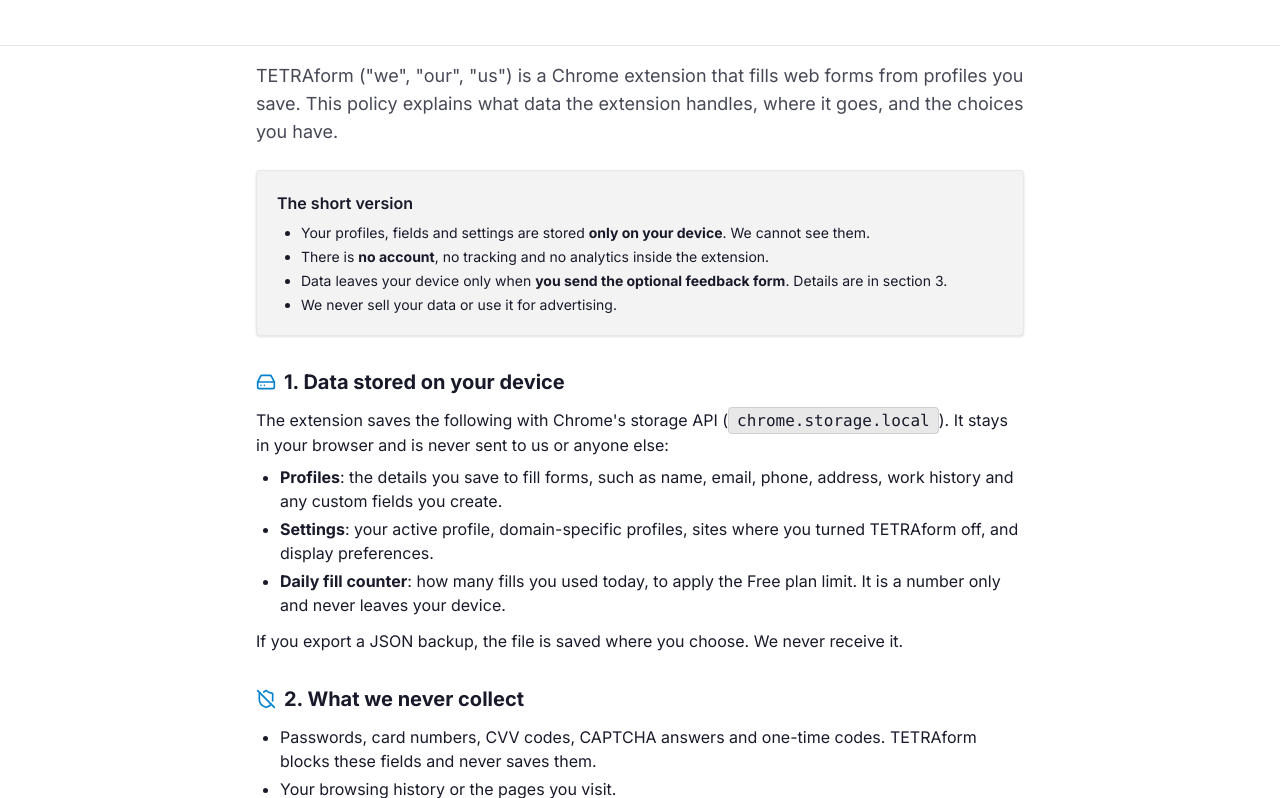
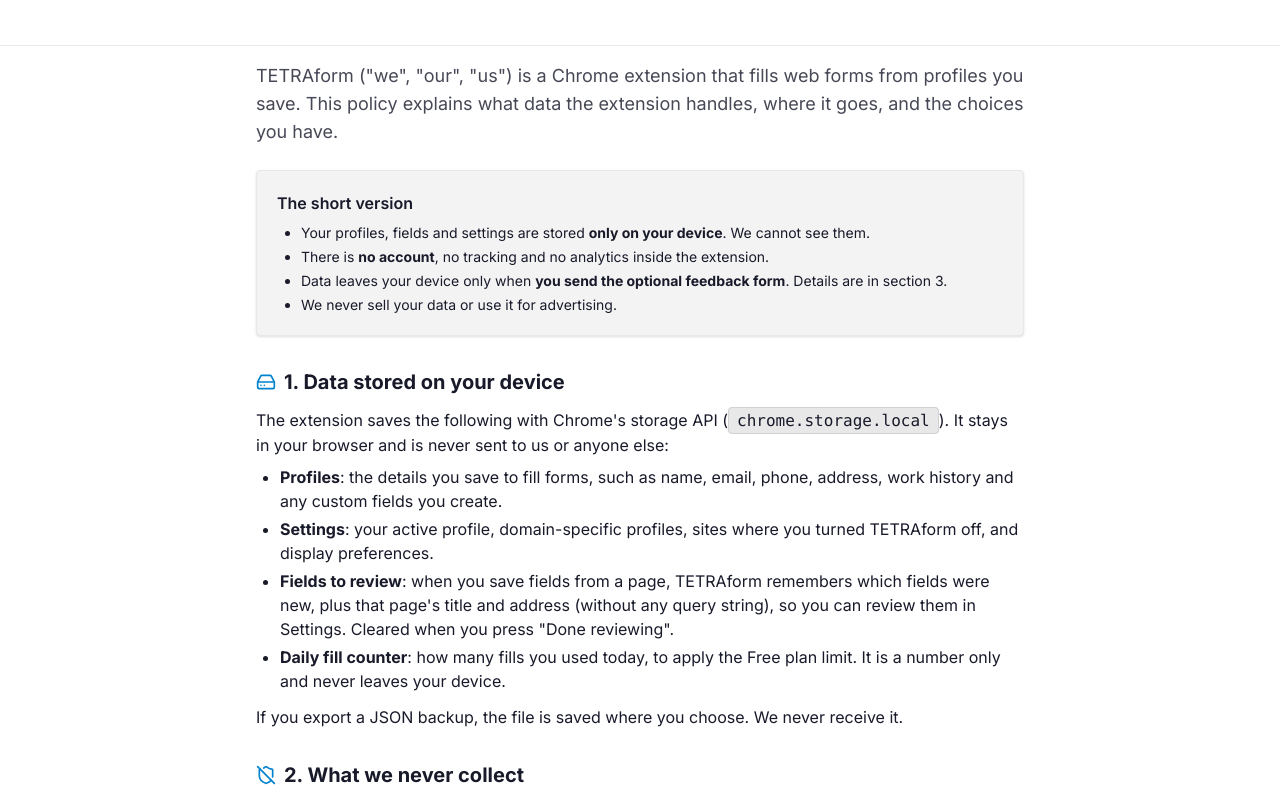
Before and after one commit to vibetect/TETRAform_landing, a plain HTML site: page privacy.html in a window 1280 px wide. Shown: the part 223-1021 px from the top of the page. Drawn offline with nearby package versions, Linux system fonts and the light colour scheme.

Commit message:
Privacy: list locally stored review batches (page title and address)
Co-Authored-By: Claude Opus 5.5 <noreply@anthropic.com>

```diff
--- a/privacy.html
+++ b/privacy.html
@@ -131,6 +131,7 @@
       <ul class="list-disc pl-6 mt-2 space-y-1">
         <li><strong>Profiles</strong>: the details you save to fill forms, such as name, email, phone, address, work history and any custom fields you create.</li>
         <li><strong>Settings</strong>: your active profile, domain-specific profiles, sites where you turned TETRAform off, and display preferences.</li>
+        <li><strong>Fields to review</strong>: when you save fields from a page, TETRAform remembers which fields were new, plus that page's title and address (without any query string), so you can review them in Settings. Cleared when you press "Done reviewing".</li>
         <li><strong>Daily fill counter</strong>: how many fills you used today, to apply the Free plan limit. It is a number only and never leaves your device.</li>
       </ul>
       <p class="mt-3">If you export a JSON backup, the file is saved where you choose. We never receive it.</p>
```
Also changed, not shown: 1 other file.
